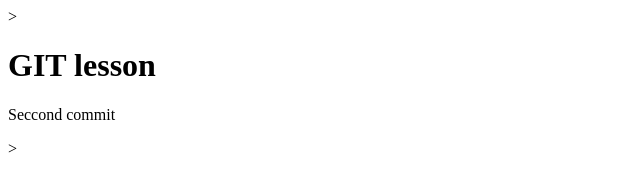
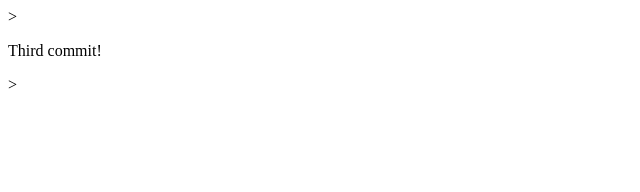
Before and after one commit to AlexDiumin/Test_index, a plain HTML site: page index.html in a window 1280 px wide. Shown: the whole page, without its empty margins (0-640 px from the left). Drawn offline with Linux system fonts and the light colour scheme.

Commit message:
third commit

```diff
--- a/index.html
+++ b/index.html
@@ -8,8 +8,7 @@
 	</head>
 
 	<body>
-		<h1>GIT lesson</h1>
-		<p>Seccond commit</p>
+		<p>Third commit!</p>
 	</body>
 
 </html>>
```
